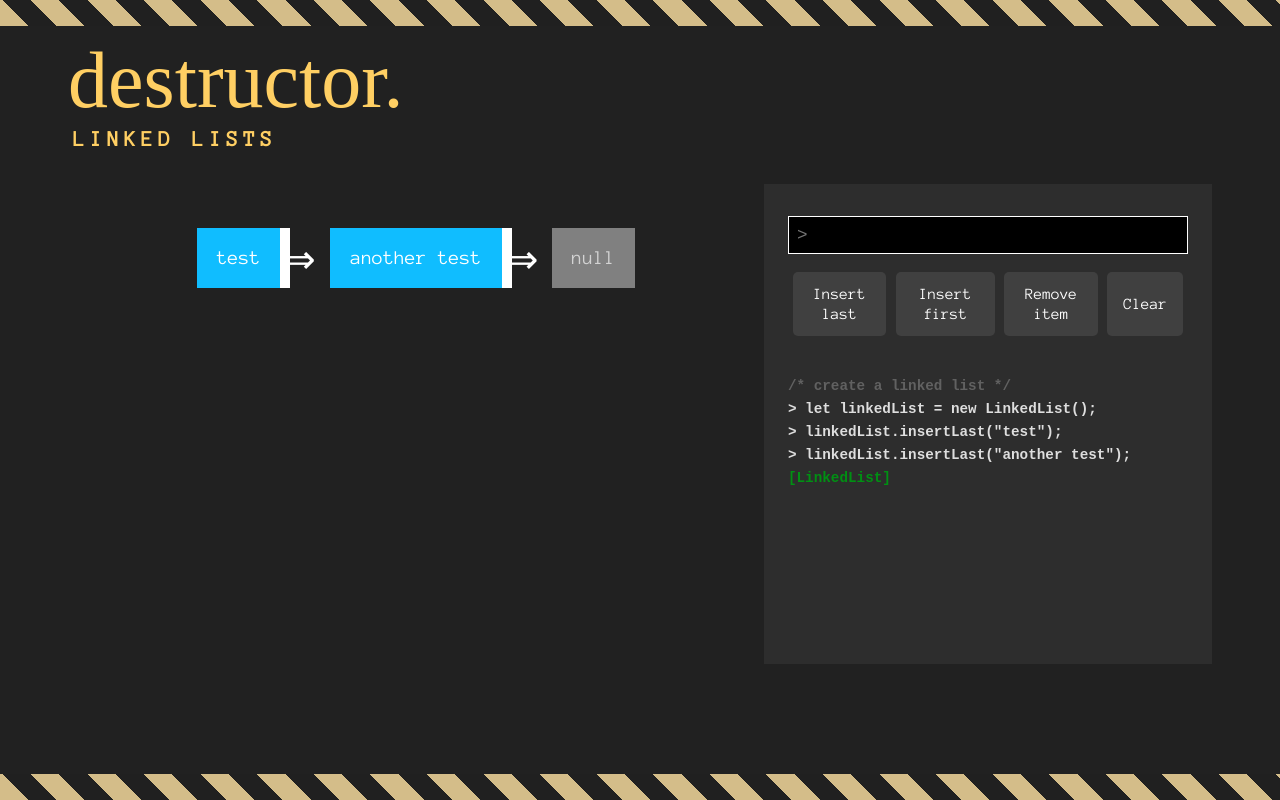
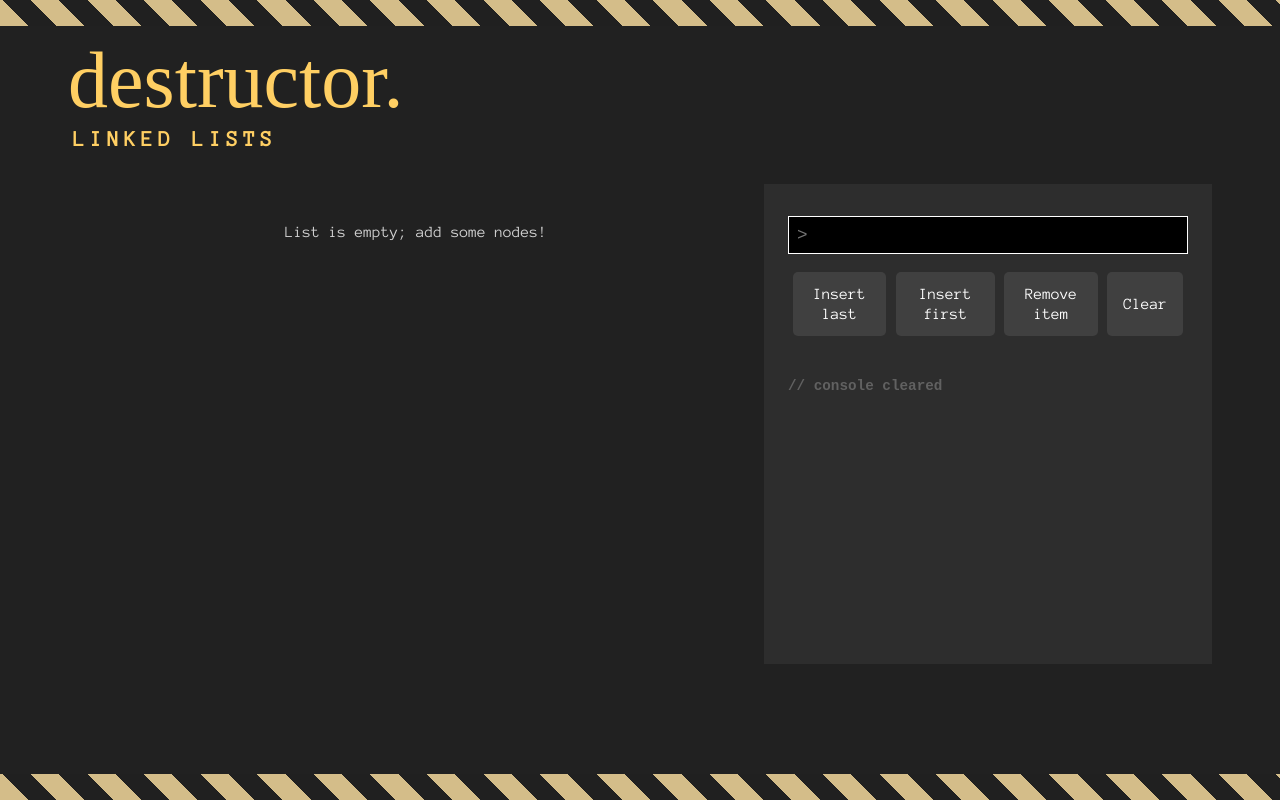
Before and after one commit to andre-kw/destructor, a React (Create React App) app: page /linked-lists in a window 1280 px wide. Both pictures are taken after a click on the button "Clear". Built offline with nearby package versions, Linux system fonts and the light colour scheme; a web font is replaced by a local one.

Commit message:
added clear function

```diff
--- a/src/components/App.css
+++ b/src/components/App.css
@@ -156,6 +156,10 @@ button:hover {
   font-style: italic;
 }
 
+.alert-muted {
+  color: lightgray;
+}
+
 
 
 
--- a/src/contexts/LinkedListContext.js
+++ b/src/contexts/LinkedListContext.js
@@ -5,6 +5,8 @@ const LinkedListContext = React.createContext({
   console: [],
   ds: [],
   initLinkedList: () => {},
+  clearLinkedList: () => {},
+  clearConsole: () => {},
   rerender: () => {},
   log: () => {},
   logDetails: () => {},
@@ -19,6 +21,7 @@ export class LinkedListProvider extends Component {
 
     this.state = {
       console: [
+        {text:'/* you can hover these console lines. try it! */', type:'comment'},
         {text:'/* create a linked list */', type:'comment'},
         {text:'let linkedList = new LinkedList();', type:'input'},
         {text:'linkedList.insertLast("test");', type:'input', nodeValue:'test'},
@@ -29,6 +32,8 @@ export class LinkedListProvider extends Component {
     }
 
     this.initLinkedList = this.initLinkedList.bind(this);
+    this.clearLinkedList = this.clearLinkedList.bind(this);
+    this.clearConsole = this.clearConsole.bind(this);
     this.rerender = this.rerender.bind(this);
     this.log = this.log.bind(this);
     this.logDetails = this.logDetails.bind(this);
@@ -40,6 +45,20 @@ export class LinkedListProvider extends Component {
     dsSLL1.insertLast('test');
     dsSLL1.insertLast('another test');
     this.setState({ds: [...this.state.ds, dsSLL1]});
+  }
+
+  clearLinkedList() {
+    const newLL = new LinkedList();
+
+    this.setState({ds: [newLL]});
+  }
+
+  clearConsole() {
+    this.setState({
+      console: [
+        {text:'// console cleared', type:'comment'},
+      ]
+    })
   }
 
   // this is necessary to redraw a diagram after changing
@@ -72,6 +91,8 @@ export class LinkedListProvider extends Component {
       ds: this.state.ds,
       console: this.state.console,
       initLinkedList: this.initLinkedList,
+      clearLinkedList: this.clearLinkedList,
+      clearConsole: this.clearConsole,
       rerender: this.rerender,
       log: this.log,
       logDetails: this.logDetails,
--- a/src/modules/LinkedList.js
+++ b/src/modules/LinkedList.js
@@ -127,12 +127,12 @@ export default class LinkedList {
 
   remove(item) {
     if(! this.head) {
-      return false;
+      return;
     }
 
     if(this.head.value === item) {
       this.head = this.head.next;
-      return;
+      return true;
     }
 
     let currNode = this.head;
@@ -163,7 +163,6 @@ export default class LinkedList {
 
   toggleHighlight(nodeValue) {
     let currNode = this.head;
-    console.log(nodeValue);
 
     while(currNode !== null) {
       if(currNode.value === nodeValue) {
--- a/src/routes/LinkedListPage.js
+++ b/src/routes/LinkedListPage.js
@@ -2,6 +2,7 @@ import React, {Component} from 'react';
 import Console from '../components/Console';
 import LinkedListContext, { LinkedListProvider } from '../contexts/LinkedListContext';
 import './LinkedListPage.css';
+import LinkedList from '../modules/LinkedList';
 
 class LinkedListItem extends Component {
   static contextType = LinkedListContext;
@@ -35,6 +36,7 @@ export default class LinkedListPage extends Component {
     this.dsInsertLast = this.dsInsertLast.bind(this);
     this.dsInsertFirst = this.dsInsertFirst.bind(this);
     this.dsRemove = this.dsRemove.bind(this);
+    this.dsClear = this.dsClear.bind(this);
     this.highlightNode = this.highlightNode.bind(this);
   }
 
@@ -85,7 +87,6 @@ export default class LinkedListPage extends Component {
     if(this.state.inputValue === '') return;
 
     let node = this.context.ds[0].remove(this.state.inputValue);
-    console.log(node);
 
     if(! node) {
       this.context.log('node not found', 'error');
@@ -98,6 +99,19 @@ export default class LinkedListPage extends Component {
     this.context.rerender();
     this.setState({inputValue: ''});
     document.getElementById('value').value = '';
+  }
+
+  dsClear() {
+    this.context.clearLinkedList();
+    this.context.clearConsole();
+  }
+
+  dsIsEmpty() {
+    if(this.context.ds[0]) {
+      return this.context.ds[0].head === null;
+    }
+
+    return true;
   }
 
   highlightNode(nodeValue) {
@@ -132,7 +146,9 @@ export default class LinkedListPage extends Component {
 
         <section className="ds-render">
           <div className="ds-diagram">
-            {this.renderLinkedList()}
+            { this.dsIsEmpty()
+              ? <p className="alert-muted">List is empty; add some nodes!</p>
+              : this.renderLinkedList() }
           </div>
 
           <div className="ds-controls">
@@ -142,7 +158,7 @@ export default class LinkedListPage extends Component {
                 <button type="button" onClick={this.dsInsertLast}>Insert last</button>
                 <button type="button" onClick={this.dsInsertFirst}>Insert first</button>
                 <button type="button" onClick={this.dsRemove}>Remove item</button>
-                <button type="button" onClick={() => {}}>Clear</button>
+                <button type="button" onClick={this.dsClear}>Clear</button>
               </div>
             </form>
 
```
